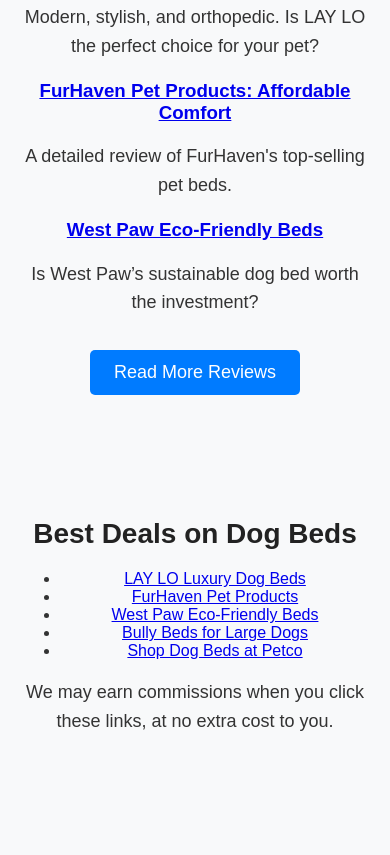
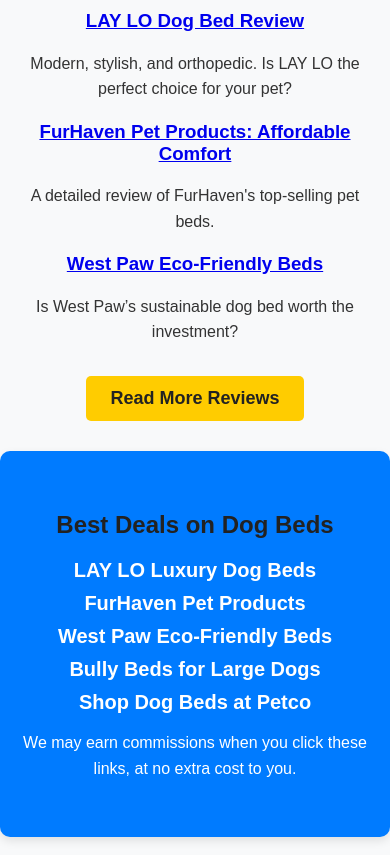
Before and after one commit to tenjyn/petsnbeds, a plain HTML site: page index.html in a window 390 px wide. Shown: the part 749-1604 px from the top of the page. Drawn offline with Linux system fonts and the light colour scheme.

Commit message:
Update styles.css

```diff
--- a/styles.css
+++ b/styles.css
@@ -50,27 +50,79 @@ p {
     line-height: 1.6;
 }
 
+/* Best Deals Section */
+#affiliate {
+    background: #007BFF;
+    color: white;
+    padding: 60px 20px;
+    border-radius: 10px;
+    box-shadow: 0px 4px 10px rgba(0, 0, 0, 0.1);
+}
+
+#affiliate ul {
+    list-style: none;
+    padding: 0;
+}
+
+#affiliate ul li {
+    font-size: 20px;
+    margin: 10px 0;
+}
+
+#affiliate ul li a {
+    color: white;
+    font-weight: bold;
+    text-decoration: none;
+    transition: color 0.3s;
+}
+
+#affiliate ul li a:hover {
+    color: #ffcc00;
+}
+
 /* Buttons */
 .cta-button {
     display: inline-block;
     padding: 12px 24px;
-    background: #007BFF;
-    color: white;
+    background: #ffcc00;
+    color: #222;
     text-decoration: none;
     border-radius: 5px;
     font-size: 18px;
     margin-top: 15px;
     transition: 0.3s;
+    font-weight: bold;
 }
 
 .cta-button:hover {
-    background: #0056b3;
+    background: #ff9900;
 }
 
-/* Footer */
-footer {
-    background: #222;
-    color: white;
-    padding: 15px 0;
-    margin-top: 20px;
+/* Responsive Design */
+@media (max-width: 768px) {
+    nav ul {
+        display: flex;
+        flex-direction: column;
+        align-items: center;
+    }
+
+    nav ul li {
+        margin: 10px 0;
+    }
+
+    section {
+        padding: 30px 15px;
+    }
+
+    h2 {
+        font-size: 24px;
+    }
+
+    p {
+        font-size: 16px;
+    }
+
+    #affiliate {
+        padding: 40px 15px;
+    }
 }
```
